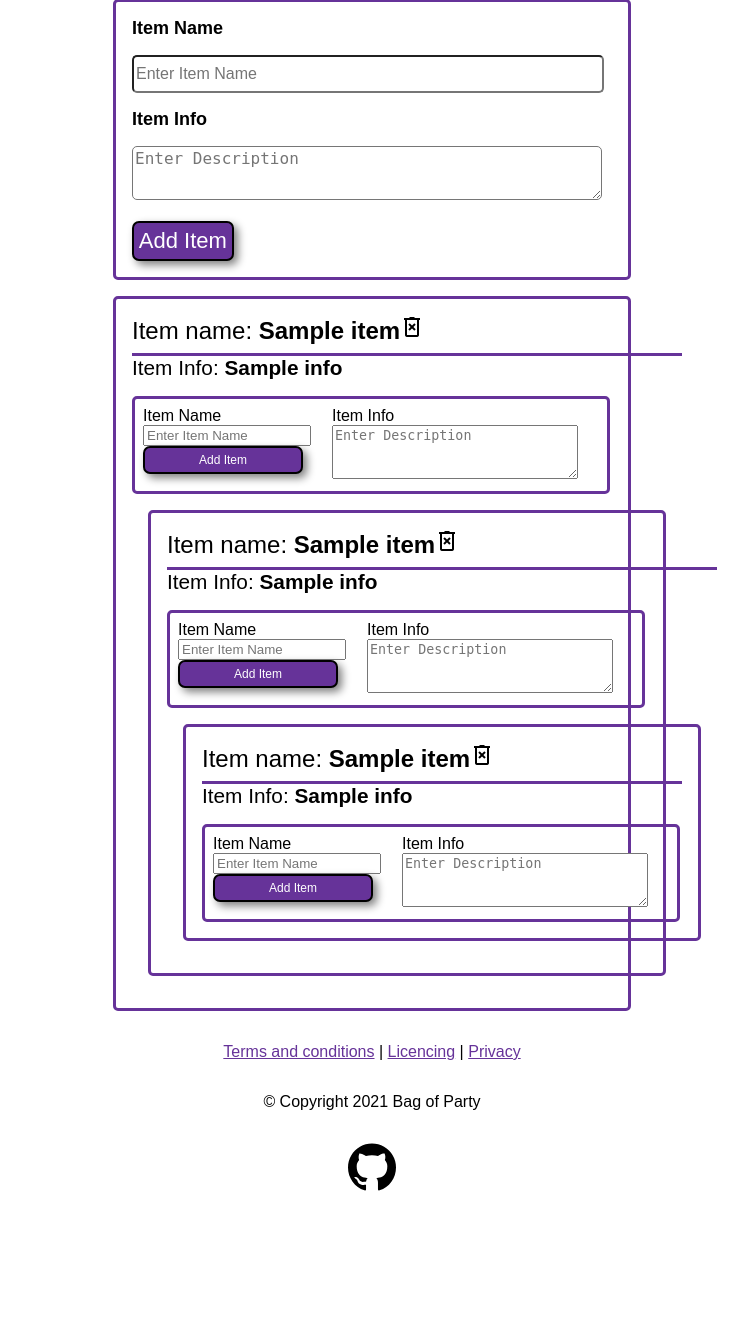
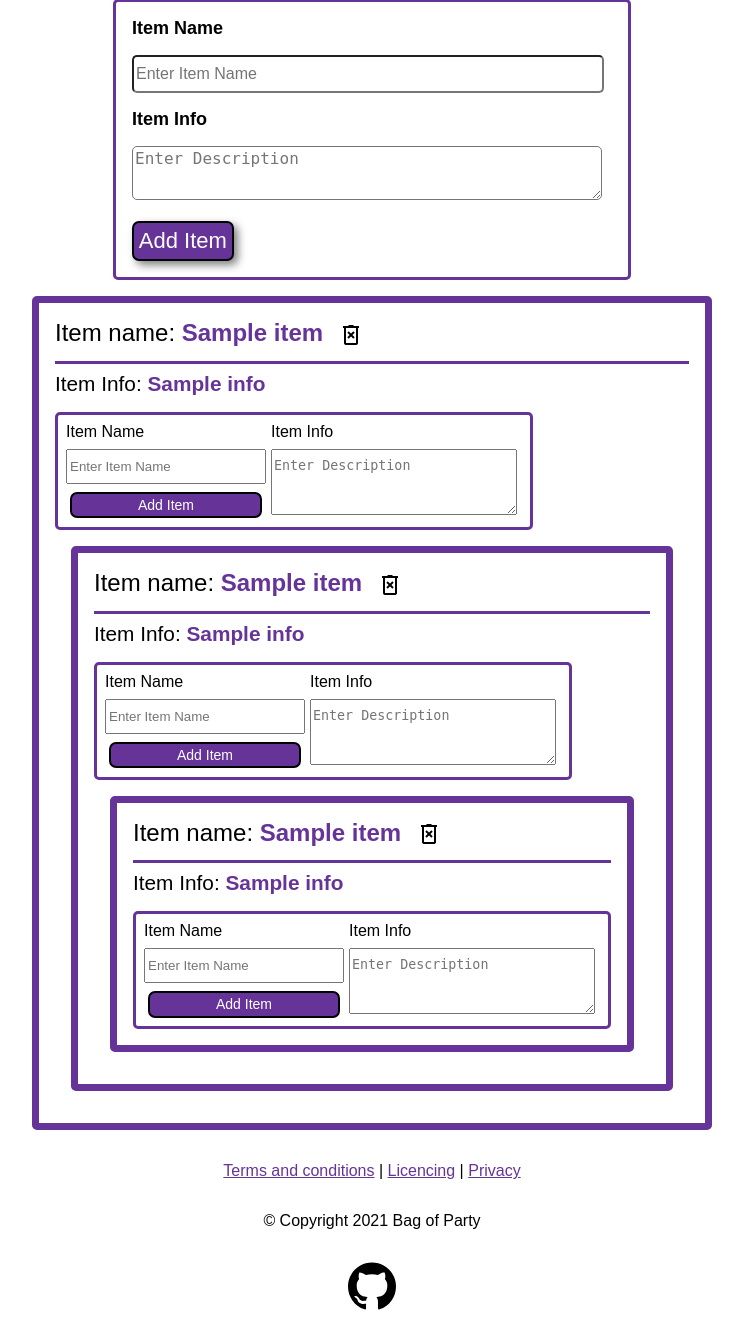
Before and after one commit to Bag-of-Party/python-website, a Flask app: template templates/partypage.html in a window 1280 px wide. Shown: the part 438-1776 px from the top of the page, without its empty margins (268-1016 px from the left). Before the commit the page ends 1629 px from the top, so only its background shows below. Run offline with Flask 2, Linux system fonts and the light colour scheme; the template is opened without the code that fills it: most values are stand-ins (such as "Sample title", 1, 10 or a date in 2020); some libraries are stand-ins or nearby versions.

Commit message:
css changes for container fitting

```diff
--- a/static/css/main.css
+++ b/static/css/main.css
@@ -1,3 +1,6 @@
+* {
+    overflow-x: hidden;
+}
 html {
     font-family: sans-serif;
 }
@@ -135,12 +138,16 @@ input {
 }
 
 .item_box {
+    padding-right: 1rem;
+    padding-left: 1rem;
     border-style: solid;
+    border-width: 7px;
+
     border-color: rebeccapurple;
     border-radius: 5px;
     /* padding-top: 1rem;
     padding-bottom: 1rem; */
-    width: 30rem;
+    width: auto;
     padding: 1rem;
     margin: 1rem;
     display: grid;
@@ -166,6 +173,7 @@ input {
     padding-bottom: 0.5rem;
 }
 .item_box_name span {
+    color: rebeccapurple;
     font-weight: bold;
 }
 .item_box_name img {
@@ -175,11 +183,14 @@ input {
 
 .item_box_info {
     font-size: 1.3rem;
+    padding-top: 0.5rem;
     /* border-bottom: solid;
     border-color: rebeccapurple; */
 }
 .item_box_info span {
     font-weight: bold;
+    color: rebeccapurple;
+
 }
 
 
@@ -198,8 +209,14 @@ input {
     font-size: 1rem;
 }
 
+.item_box_itemTextInput {
+    margin-top: 0.5rem;
+    padding-top: 0.5rem;
+    padding-bottom: 0.5rem;
+}
+
 .item_box_inputContainer input {
-    width: 10rem;
+    width: 12rem;
 }
 .item_box_inputContainer textarea {
     width: 15rem;
@@ -209,10 +226,21 @@ input {
 .item_box_cta {
     border: 2px solid black;
     border-radius: 7px;
-    padding: .3rem;
+    padding: .2rem;
     text-decoration: none;
-    filter: drop-shadow(4px 4px 4px gray);
+    /* filter: drop-shadow(4px 4px 4px gray); */
     background: rebeccapurple;
     color: white;
-    font-size: 12px;
+    font-size: 14px;
+    margin-top: 0.5rem;
+    margin-left: 0.25rem;
 }
+
+.deleteImg {
+    vertical-align: sub;
+    padding-left: 1rem;
+}
+
+/* .itemText {
+    color: rebeccapurple;
+} */
--- a/templates/item.html
+++ b/templates/item.html
@@ -1,6 +1,8 @@
 <div class="item_box">
-  <div class="item_box_name">Item name: <span>{{ item.name }}</span><a href="?delete={{ item.id }}"><img alt="bin" src="/static/images/icons/bin.png" /></a></div>
-  <div class="item_box_info">Item Info: <span>{{ item.info }}</span></div>
+  <div>
+    <div class="item_box_name">Item name: <span class="itemText">{{ item.name }}</span><a href="?delete={{ item.id }}" class="deleteImg"><img alt="bin" src="/static/images/icons/bin.png" /></a></div>
+    <div class="item_box_info">Item Info: <span class="itemText">{{ item.info }}</span></div>
+  </div>
   <div class="item_box_form">
       <form class="item_box_input" method="POST">
           <div class="item_box_grid">
--- a/templates/partypage.html
+++ b/templates/partypage.html
@@ -6,6 +6,7 @@
     <br />
     <h3>Please view and add Items below</h3>
     <br />
+    <div class="inputOuterContainer">
         <form class="add_item" method="POST">
             <div class="itemInput">
                 <span class="inputContainer">
@@ -29,6 +30,7 @@
                 </span>
             </div>
         </form>
+    </div>
 
     <div class="items_grid">
         {% for item in root_items %}
```
Lines whose indentation alone changed are shown as unchanged.
